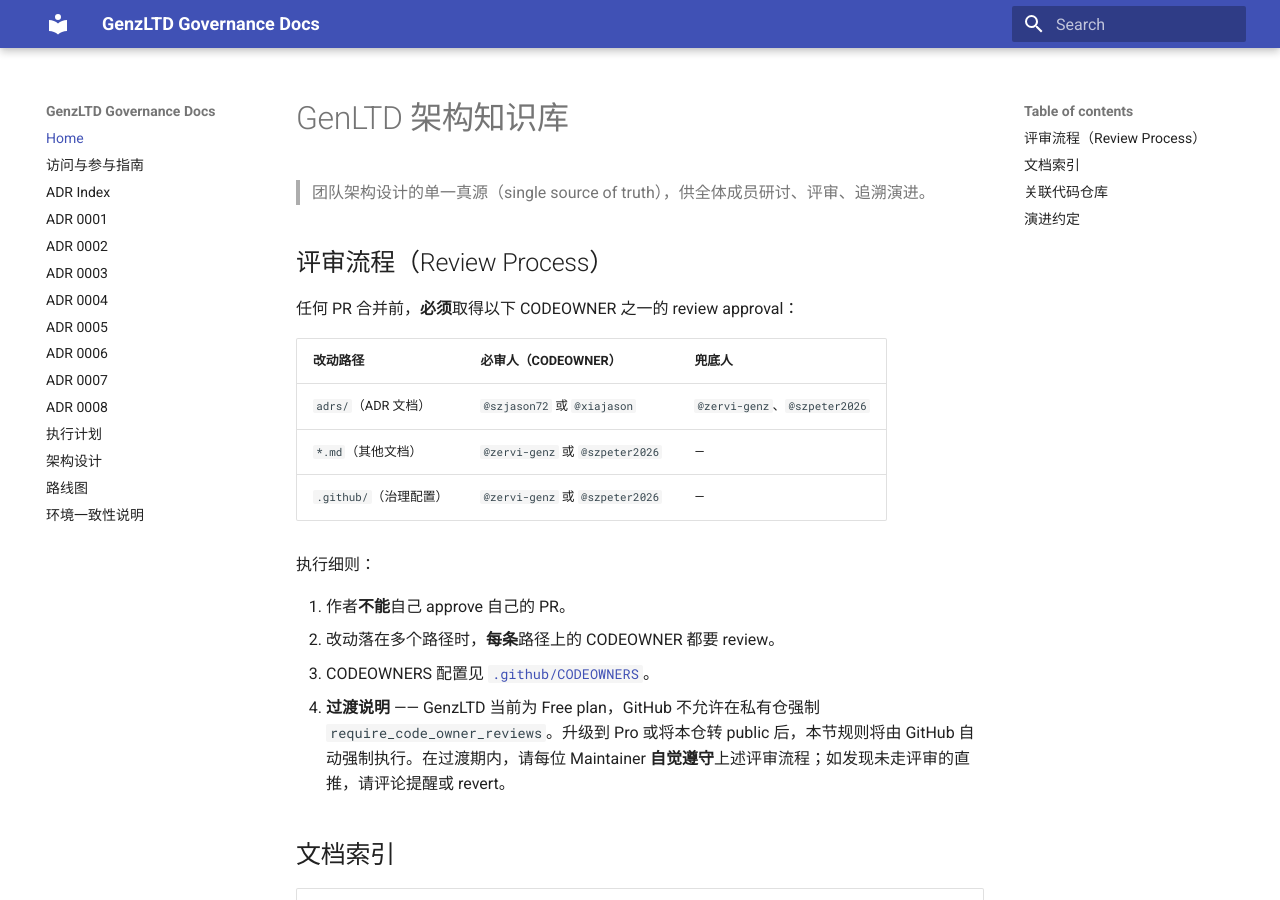
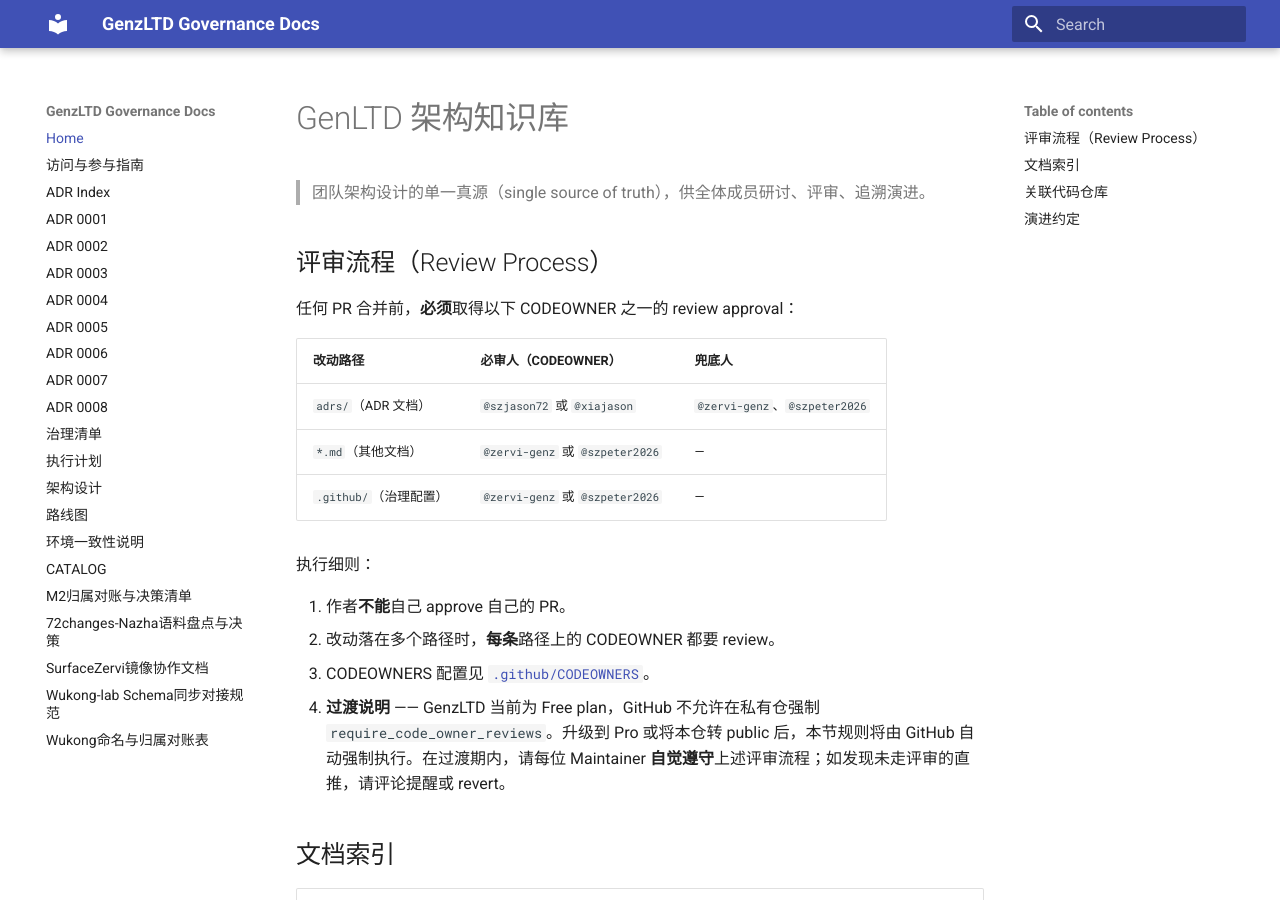
Before and after one commit to GenzLTD/docs, an MkDocs documentation site: the page built from docs/README.md, in a window 1280 px wide and 900 px high. Built offline with MkDocs 1.6.1 and Material for MkDocs 9.7.7, drawn with Linux system fonts in a browser that asks for light colours.

Commit message:
docs: complete site navigation links

```diff
--- a/docs/README.md
+++ b/docs/README.md
@@ -6,40 +6,40 @@
 
 任何 PR 合并前，**必须**取得以下 CODEOWNER 之一的 review approval：
 
-| 改动路径 | 必审人（CODEOWNER） | 兜底人 |
-| --- | --- | --- |
-| `adrs/`（ADR 文档） | `@szjason72` 或 `@xiajason` | `@zervi-genz`、`@szpeter2026` |
-| `*.md`（其他文档） | `@zervi-genz` 或 `@szpeter2026` | — |
-| `.github/`（治理配置） | `@zervi-genz` 或 `@szpeter2026` | — |
+| 改动路径               | 必审人（CODEOWNER）             | 兜底人                        |
+| ---------------------- | ------------------------------- | ----------------------------- |
+| `adrs/`（ADR 文档）    | `@szjason72` 或 `@xiajason`     | `@zervi-genz`、`@szpeter2026` |
+| `*.md`（其他文档）     | `@zervi-genz` 或 `@szpeter2026` | —                             |
+| `.github/`（治理配置） | `@zervi-genz` 或 `@szpeter2026` | —                             |
 
 执行细则：
 
 1. 作者**不能**自己 approve 自己的 PR。
 2. 改动落在多个路径时，**每条**路径上的 CODEOWNER 都要 review。
-3. CODEOWNERS 配置见 [`.github/CODEOWNERS`](.github/CODEOWNERS)。
+3. CODEOWNERS 配置见 [`.github/CODEOWNERS`](https://github.com/GenzLTD/docs/blob/main/.github/CODEOWNERS)。
 4. **过渡说明** —— GenzLTD 当前为 Free plan，GitHub 不允许在私有仓强制 `require_code_owner_reviews`。升级到 Pro 或将本仓转 public 后，本节规则将由 GitHub 自动强制执行。在过渡期内，请每位 Maintainer **自觉遵守**上述评审流程；如发现未走评审的直推，请评论提醒或 revert。
 
 ## 文档索引
 
-| 文档 | 内容 | 状态 |
-| --- | --- | --- |
-| [访问与参与指南](访问与参与指南.md) | 成员访问仓库、使用 Codespaces、提交评审和运行维护知识库的入口说明 | 持续维护 |
-| [新一代智能大脑架构设计.md](新一代智能大脑架构设计.md) | 八大设计决策 + 业界参考 + 与 DeepSeek Harness 差异化 | v0.2 研讨稿 |
-| [新一代智能大脑-落地路线图.md](新一代智能大脑-落地路线图.md) | M0–M6 里程碑 + 验收标准 | v0.1 |
-| [CATALOG.md](CATALOG.md) | 34 仓库血缘总索引（含 Wukong 隐藏主线） | 持续更新 |
-| [Wukong-lab-Schema同步对接规范.md](Wukong-lab-Schema同步对接规范.md) | Wukong(真源)→lab 的 Layer0/1/2 schema 同步规范 + promote 流程 + 脚本 | 可执行 |
-| [Wukong-命名与归属对账表.md](Wukong-命名与归属对账表.md) | Wukong vs wukong-core vs lab 命名与归属对账（供 owner 拍板） | 待拍板 |
-| [72changes-Nazha语料盘点与决策.md](72changes-Nazha语料盘点与决策.md) | 72changes 与 RAG 主线 Nazha 差异盘点 + 复用/归档决策清单 | 待拍板 |
+| 文档                                                                 | 内容                                                                 | 状态        |
+| -------------------------------------------------------------------- | -------------------------------------------------------------------- | ----------- |
+| [访问与参与指南](访问与参与指南.md)                                  | 成员访问仓库、使用 Codespaces、提交评审和运行维护知识库的入口说明    | 持续维护    |
+| [新一代智能大脑架构设计.md](新一代智能大脑架构设计.md)               | 八大设计决策 + 业界参考 + 与 DeepSeek Harness 差异化                 | v0.2 研讨稿 |
+| [新一代智能大脑-落地路线图.md](新一代智能大脑-落地路线图.md)         | M0–M6 里程碑 + 验收标准                                              | v0.1        |
+| [CATALOG.md](CATALOG.md)                                             | 34 仓库血缘总索引（含 Wukong 隐藏主线）                              | 持续更新    |
+| [Wukong-lab-Schema同步对接规范.md](Wukong-lab-Schema同步对接规范.md) | Wukong(真源)→lab 的 Layer0/1/2 schema 同步规范 + promote 流程 + 脚本 | 可执行      |
+| [Wukong-命名与归属对账表.md](Wukong-命名与归属对账表.md)             | Wukong vs wukong-core vs lab 命名与归属对账（供 owner 拍板）         | 待拍板      |
+| [72changes-Nazha语料盘点与决策.md](72changes-Nazha语料盘点与决策.md) | 72changes 与 RAG 主线 Nazha 差异盘点 + 复用/归档决策清单             | 待拍板      |
 
 ## 关联代码仓库
 
-| 仓库 | 定位 | 对应决策 |
-| --- | --- | --- |
-| `GenzLTD/wukong-core` | 认知内核（Layer0/1/2 + 门控 + 认知偏差检测） | ②⑧ |
-| `szpeter2026/cortex-mcp` | 记忆层（分层认知记忆） | ③⑦ |
-| `GenzLTD/Wukong` | 认知内核原生真源（跨境数据共识匹配平台） | ② 参考 |
-| `GenzLTD/72changes` | RAG 知识库原生实现（Spring Boot） | ③ 参考 |
-| `GenzLTD/looma-zervi` | 主 monorepo | 主体 |
+| 仓库                     | 定位                                         | 对应决策 |
+| ------------------------ | -------------------------------------------- | -------- |
+| `GenzLTD/wukong-core`    | 认知内核（Layer0/1/2 + 门控 + 认知偏差检测） | ②⑧       |
+| `szpeter2026/cortex-mcp` | 记忆层（分层认知记忆）                       | ③⑦       |
+| `GenzLTD/Wukong`         | 认知内核原生真源（跨境数据共识匹配平台）     | ② 参考   |
+| `GenzLTD/72changes`      | RAG 知识库原生实现（Spring Boot）            | ③ 参考   |
+| `GenzLTD/looma-zervi`    | 主 monorepo                                  | 主体     |
 
 ## 演进约定
 
--- a/mkdocs.yml
+++ b/mkdocs.yml
@@ -40,7 +40,14 @@ nav:
   - ADR 0006: adrs/0006-docs-governance-codespace.md
   - ADR 0007: adrs/0007-tatha-frontend-deploy-governance.md
   - ADR 0008: adrs/0008-docs-single-source-site.md
+  - 治理清单: adrs/free-plan-governance-notes.md
   - 执行计划: ADR001-004落地执行计划.md
   - 架构设计: 新一代智能大脑架构设计.md
   - 路线图: 新一代智能大脑-落地路线图.md
   - 环境一致性说明: 环境一致性说明.md
+  - CATALOG: CATALOG.md
+  - M2归属对账与决策清单: M2归属对账与决策清单.md
+  - 72changes-Nazha语料盘点与决策: 72changes-Nazha语料盘点与决策.md
+  - SurfaceZervi镜像协作文档: SurfaceZervi镜像协作文档.md
+  - Wukong-lab Schema同步对接规范: Wukong-lab-Schema同步对接规范.md
+  - Wukong命名与归属对账表: Wukong-命名与归属对账表.md
```
